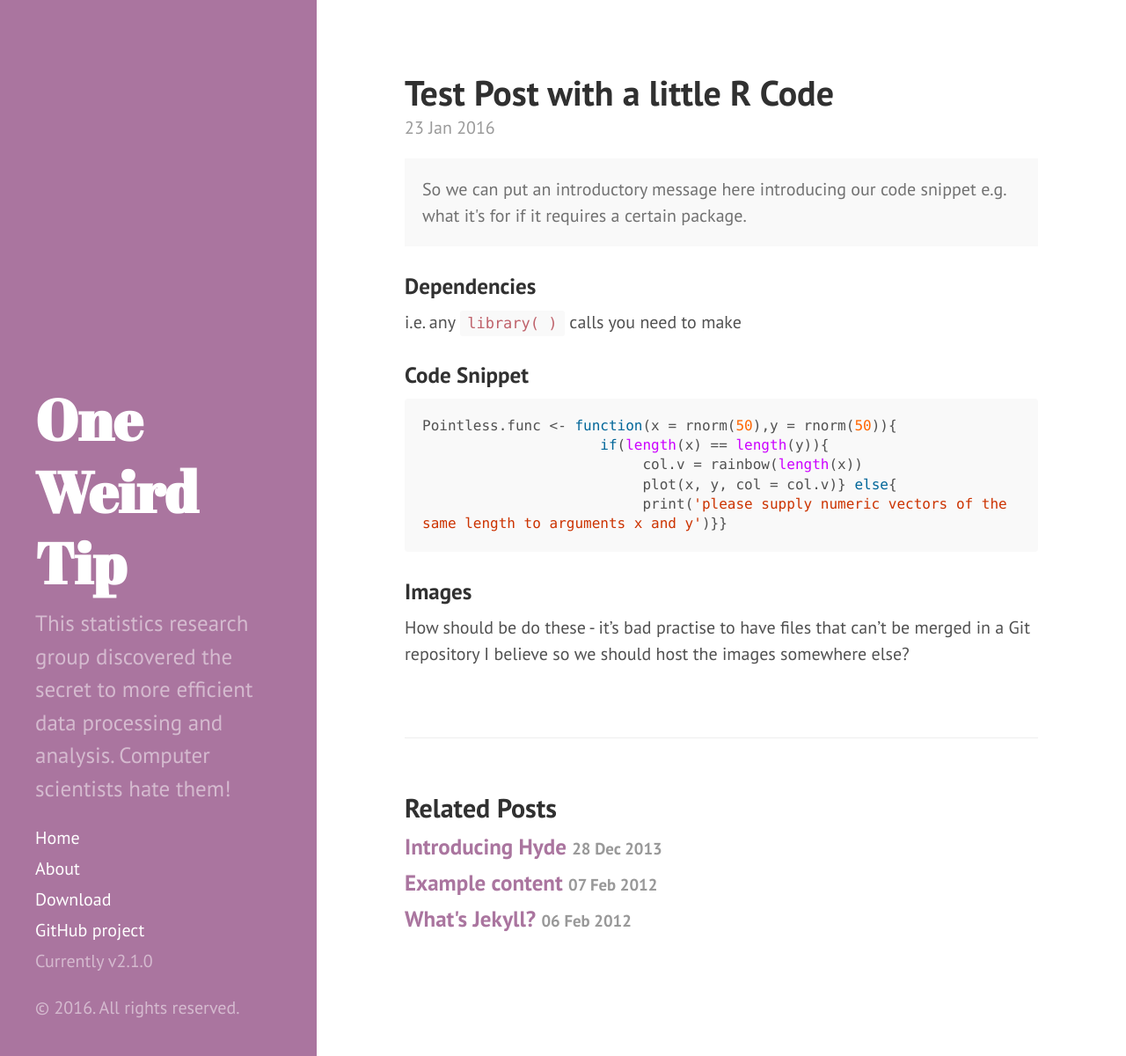
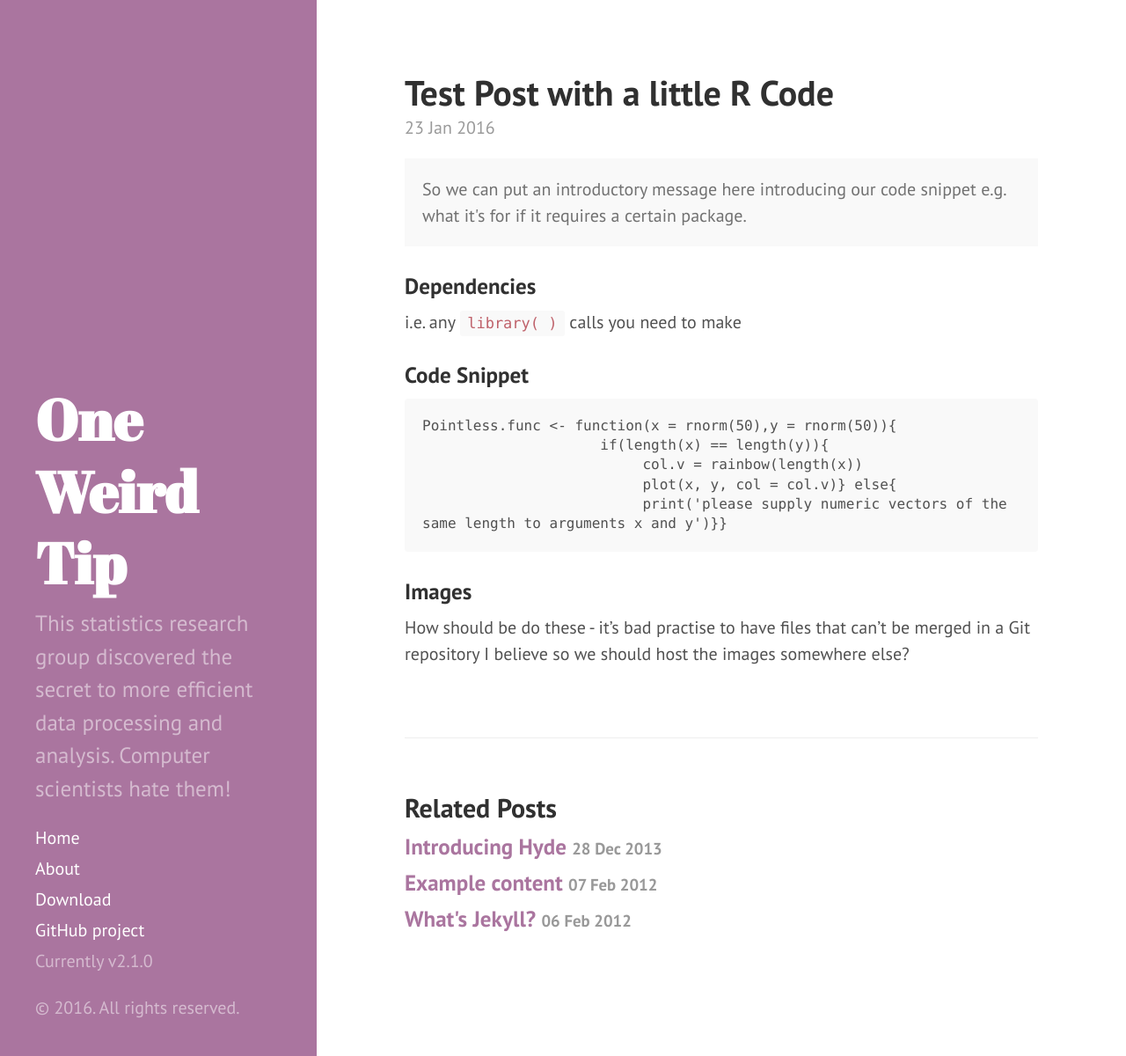
Before and after one commit to bragqut/bragqut.github.io, a Jekyll site: the page built from _posts/2016-01-23-test-snippet.md, in a window 1280 px wide and 1200 px high. Shown: the whole window at 88% size. Built offline with Jekyll 4.4.1, drawn with Linux system fonts in a browser that asks for light colours; Markdown is read by kramdown in place of the engine named in the settings.

Commit message:
any ideas?

````diff
--- a/_posts/2016-01-23-test-snippet.md
+++ b/_posts/2016-01-23-test-snippet.md
@@ -12,7 +12,7 @@ title: Test Post with a little R Code
 i.e. any `library( )` calls you need to make
 
 ### Code Snippet
-```R
+```
 Pointless.func <- function(x = rnorm(50),y = rnorm(50)){
                      if(length(x) == length(y)){
 		          col.v = rainbow(length(x))
````
